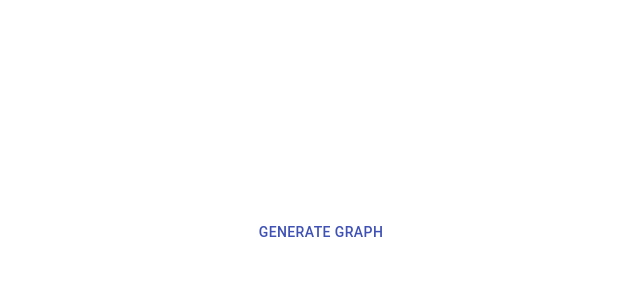
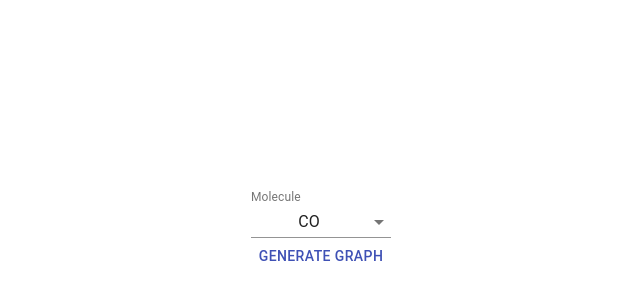
Before and after one commit to arunavabasucom/radis-app, a React (Create React App) app in the folder frontend/: page / in a window 1280 px wide. Shown: the part 168-468 px from the top of the page, without its empty margins (319-959 px from the left). Built offline with nearby package versions, Linux system fonts and the light colour scheme.

Commit message:
Add the ability to select the molecule from the frontend

```diff
--- a/frontend/src/App.tsx
+++ b/frontend/src/App.tsx
@@ -1,6 +1,6 @@
 import React, { Dispatch, SetStateAction, useState } from 'react';
 import Plot from 'react-plotly.js';
-import { Button } from '@material-ui/core';
+import { Button, FormControl, Select, MenuItem, InputLabel } from '@material-ui/core';
 import queryString from 'query-string'
 import './App.css';
 
@@ -20,10 +20,8 @@ const callCalcSpectrum = (setData: Dispatch<SetStateAction<CalcSpectrumResponse>
 }
 
 function App() {
-  const params: CalcSpectrumParams = {
-    molecule: "H2O"
-  }
   const [data, setData] = useState<CalcSpectrumResponse>({ x: [], y: [] })
+  const [params, setParams] = useState<CalcSpectrumParams>({ molecule: 'CO' })
   if (data) console.log(data)
   return (
     <div className="App">
@@ -39,7 +37,19 @@ function App() {
           ]}
           layout={{ width: 800, height: 600, title: `Spectrum for ${params.molecule}` }}
         />}
-        <Button color="primary" onClick={() => callCalcSpectrum(setData, params)}>Generate graph</Button>
+        <FormControl>
+          <InputLabel id="molecule-label">Molecule</InputLabel>
+          <Select
+            labelId="molecule-label"
+            id="molecule"
+            value={params.molecule}
+            onChange={event => setParams({ ...params, molecule: event.target.value as string })}
+          >
+            <MenuItem value="CO">CO</MenuItem>
+            <MenuItem value="H2O">H2O</MenuItem>
+          </Select>
+          <Button color="primary" onClick={() => callCalcSpectrum(setData, params)}>Generate graph</Button>
+        </FormControl>
       </header>
     </div>
   );
```
